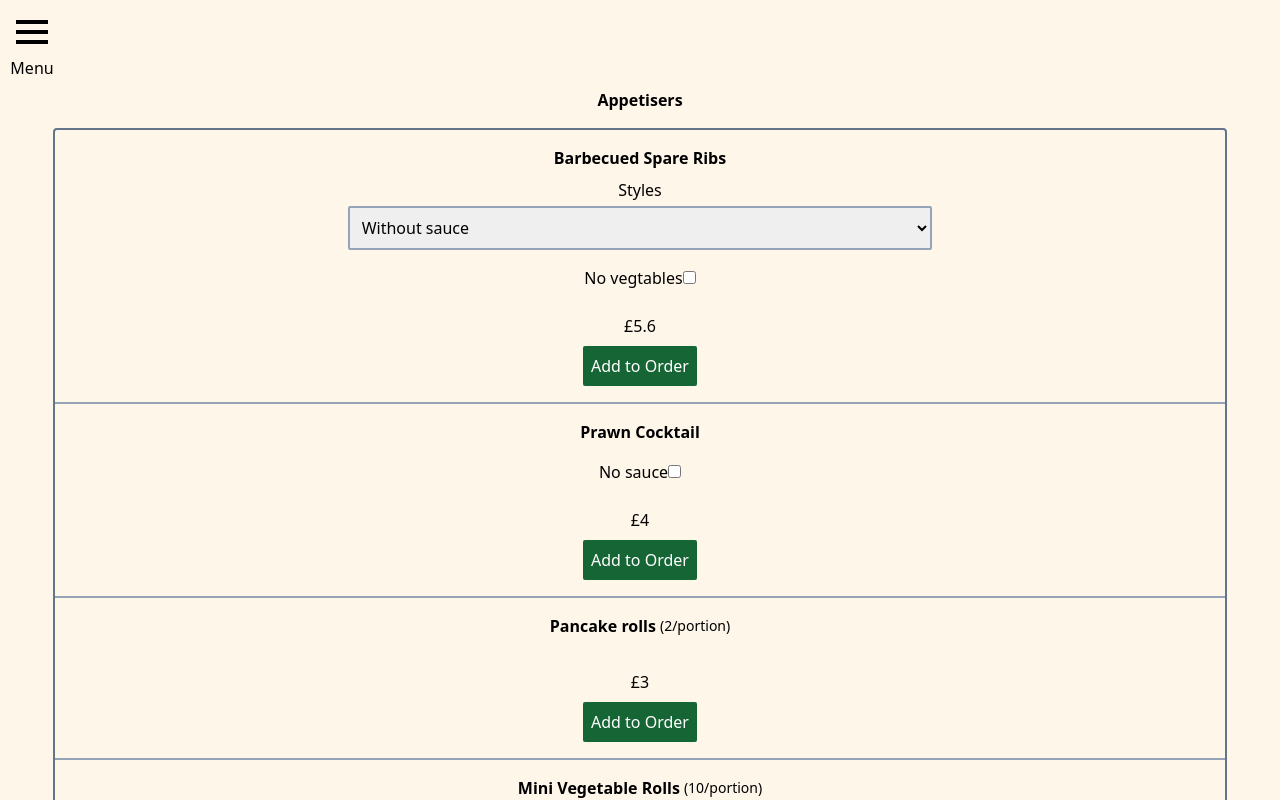
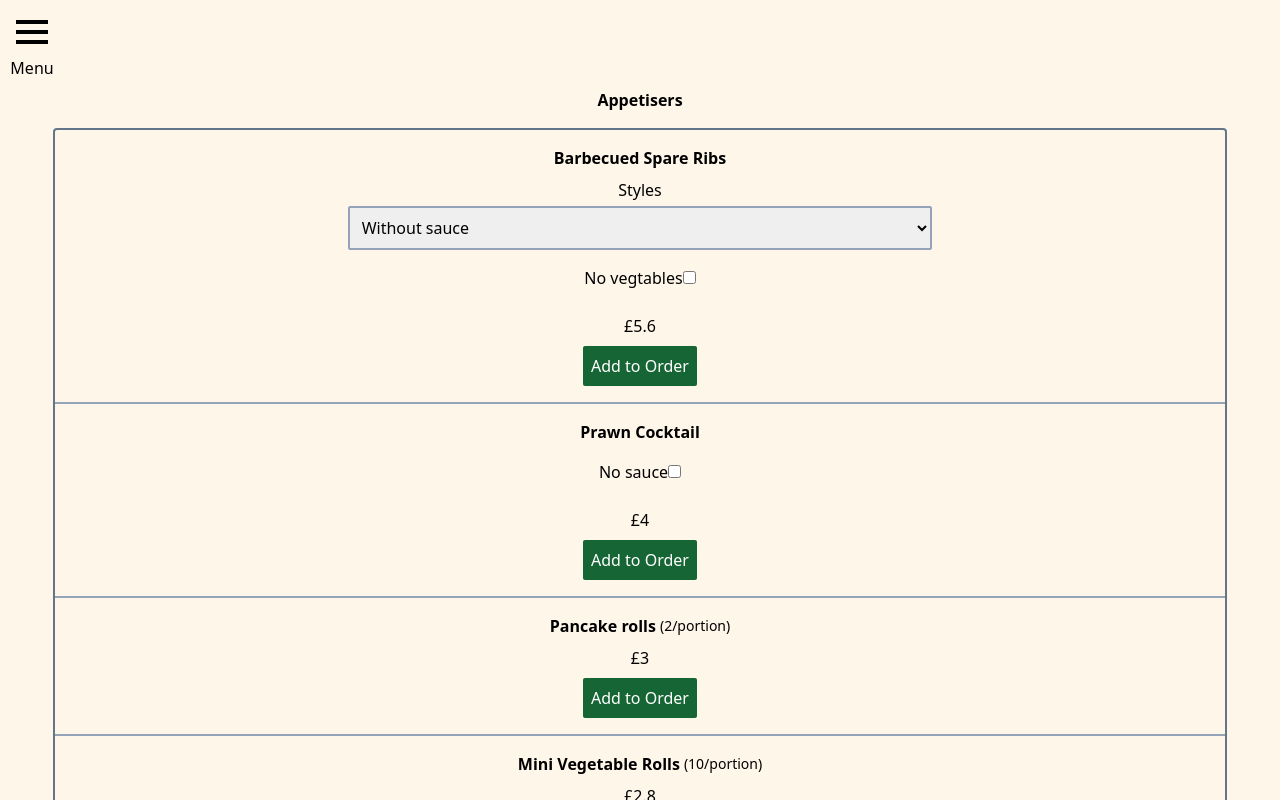
Before and after one commit to dydev20/super-kitchen, a React (Vite) app: page / in a window 1280 px wide. Shown: the top 800 px of the page. Built offline with nearby package versions, Linux system fonts and the light colour scheme.

Commit message:
Fixed bug - empty div for options

```diff
--- a/src/components/FoodGroup.jsx
+++ b/src/components/FoodGroup.jsx
@@ -21,12 +21,12 @@ export default function FoodGroup(props){
     }
 
     /* function that renders the food item options */
-    /* checks if the food item has the options property and then checks if the value of options is of type string*/
+    /* checks if the value of options is of type string*/
     /* if type string then render a single checkbox, if options is an array then map to render a checkbox for each element in array */
     function renderFoodItemOptions(foodItem){
 
 
-        if (objectHasProperty(foodItem, "options")===true){
+
         if(typeOfValueIsString(foodItem.options)===true){
             return (
                 <li className="mb-2">
@@ -55,7 +55,7 @@ export default function FoodGroup(props){
                 })
 
             )
-            }
+
         }
     }
 
@@ -101,7 +101,8 @@ export default function FoodGroup(props){
                                 }
 
                                 {/* options */}
-                                {
+                                {/* if food item has property "options then render options" */}
+                                {objectHasProperty(foodItem,"options") &&
                                     <div className="flex flex-col gap-2 my-4 sm:flex-row justify-center">{renderFoodItemOptions(foodItem)}</div>
                                 }
 
```
Lines whose indentation alone changed are shown as unchanged.
